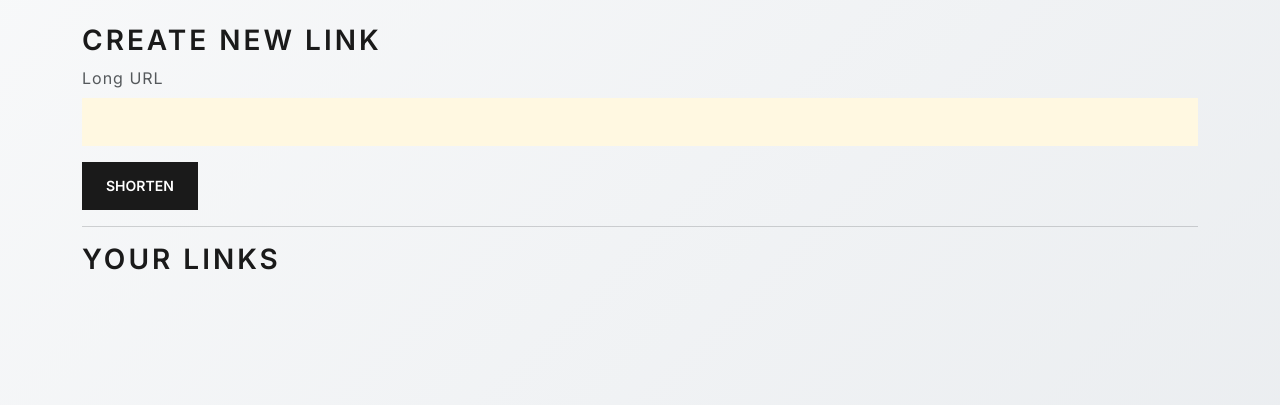
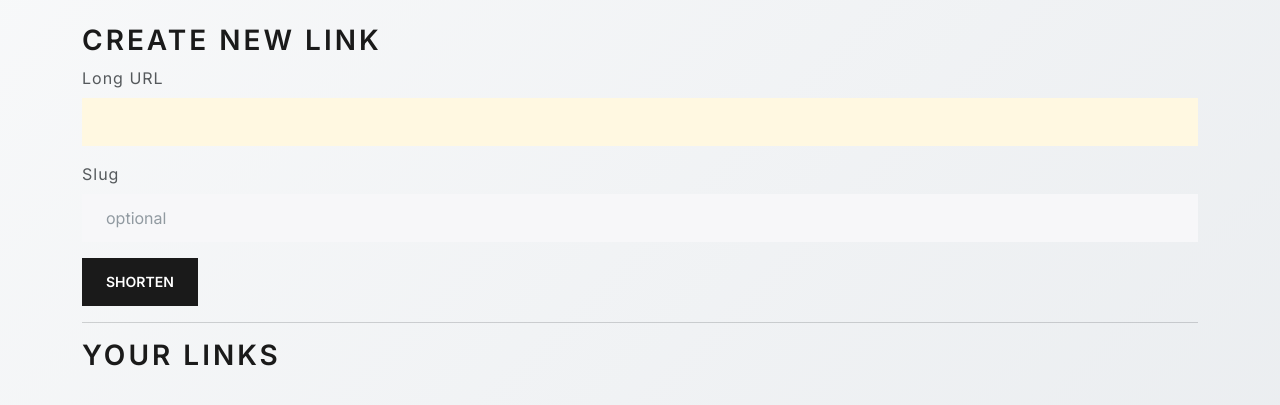
Before and after one commit to aboldguess/QRickLinks, a Flask app: page / in a window 1280 px wide. Shown: the part 100-505 px from the top of the page. Run offline with Flask 3, Linux system fonts and the light colour scheme; a user stored in the database is signed in; data comes from the database, SQL or seed files in the repository; data that the repository does not hold is empty; some libraries are stand-ins or nearby versions.

Commit message:
Allow custom slug on link creation

```diff
--- a/app.py
+++ b/app.py
@@ -783,7 +783,11 @@ def create_link():
     if not check_feature_usage(current_user, 'links'):
         flash('Link creation quota exceeded')
         return redirect(url_for('index'))
-    slug = generate_words()
+    # Use the submitted slug when provided. Falling back to a randomly
+    # generated "adjective.adjective.noun" slug keeps behaviour unchanged
+    # for users who leave the slug field blank.
+    submitted_slug = request.form.get("slug", "").strip()
+    slug = submitted_slug or generate_words()
     short_code = generate_short_code()
 
     # Customisation options supplied by the user or using defaults.
@@ -818,7 +822,8 @@ def create_link():
         flash('Logo embedding quota exceeded')
         return redirect(url_for('index'))
 
-    # Ensure slugs and codes are unique; regenerate if a collision occurs
+    # Ensure slugs and codes are unique. If the requested slug already exists
+    # a new random slug is generated so link creation always succeeds.
     while Link.query.filter_by(slug=slug).first() is not None:
         slug = generate_words()
     while Link.query.filter_by(short_code=short_code).first() is not None:
--- a/templates/dashboard.html
+++ b/templates/dashboard.html
@@ -21,6 +21,14 @@
       The #original_url rule in style.css applies a complementary background
       colour so the entry box stands out against the surrounding form.
     -->
+  </div>
+  <div class="mb-3">
+    <label for="slug" class="form-label">Slug</label>
+    <!--
+      Allow the user to specify a custom slug for their short URL. If left
+      blank the server will generate a random slug instead.
+    -->
+    <input type="text" class="form-control" id="slug" name="slug" placeholder="optional">
   </div>
   {#
     The QR code customisation options previously available here have been
```
